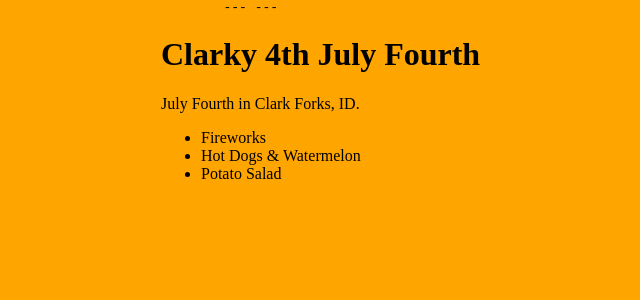
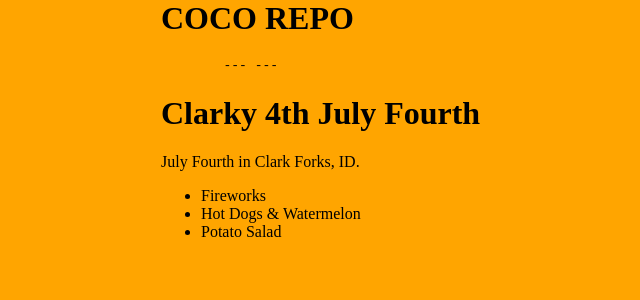
Before and after one commit to Jessiecorgy/coco, a Jekyll site: the page built from index.html, in a window 1280 px wide. Shown: the top 300 px of the page, without its empty margins (159-799 px from the left). Built offline with Jekyll 4.4.1, drawn with Linux system fonts in a browser that asks for light colours.

Commit message:
Update index.html

```diff
--- a/index.html
+++ b/index.html
@@ -3,6 +3,7 @@ layout: default
 ---
 
 
+	<h1>{{ site.name | upcase }}</h1>
 
 	{% capture july %}
 		{% include_relative _posts/1776-07-04-fourth.md %}
```
